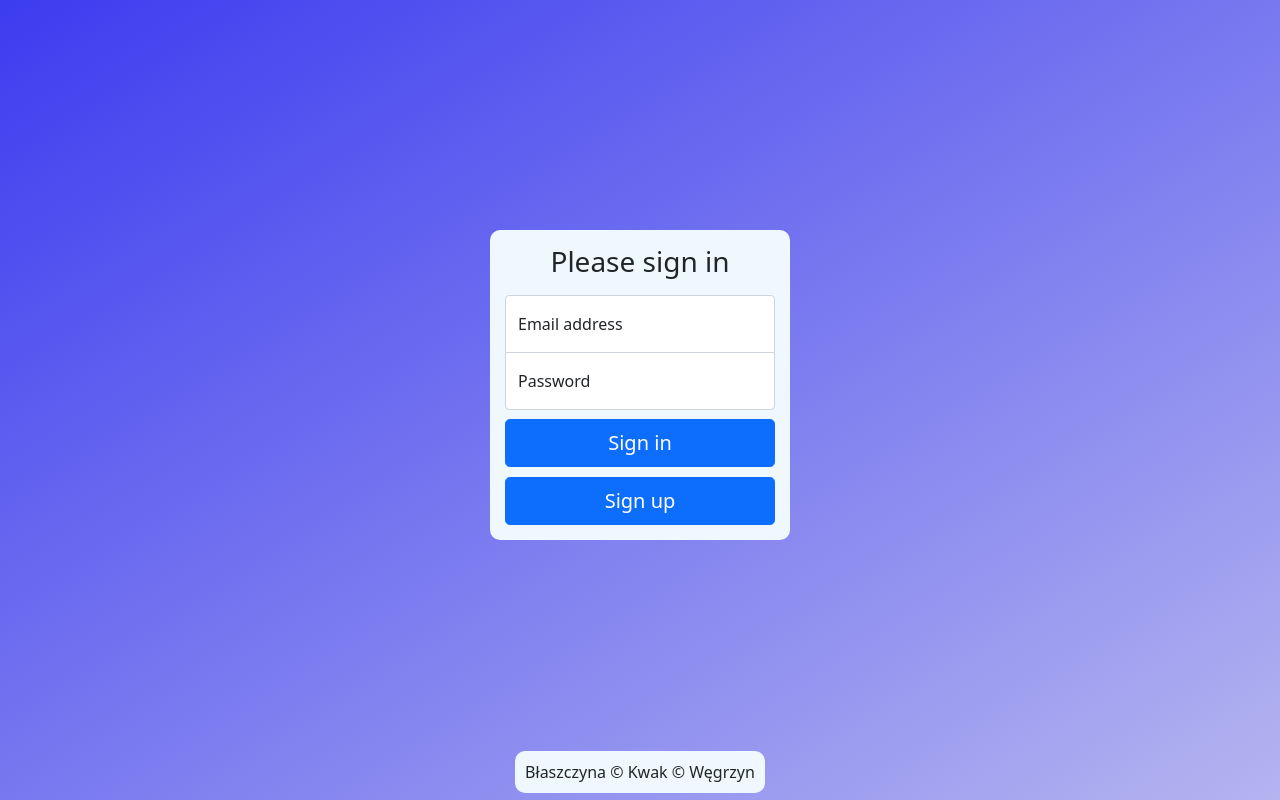
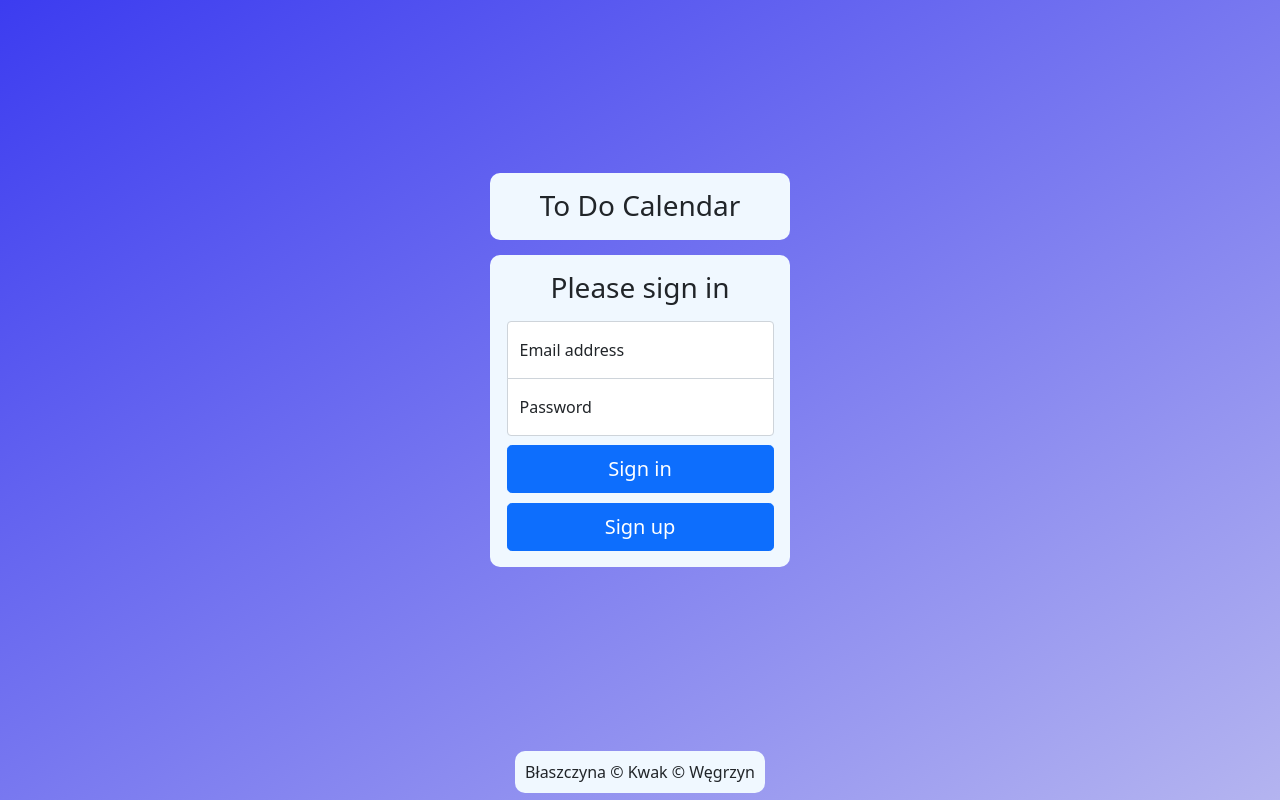
Before and after one commit to piotrjwegrzyn/KalendarzToDo, a PHP site: page / in a window 1280 px wide. Run offline with PHP 8.4, Linux system fonts and the light colour scheme; a stand-in replaces the project's code that opens the database connection; some libraries are stand-ins or nearby versions.

Commit message:
final commit

```diff
--- a/create.php
+++ b/create.php
@@ -10,14 +10,14 @@ if (!defined('IN_INDEX')) { exit("Nie można uruchomić tego pliku bezpośrednio
 
 			<div class="row">
 
-				<span class="text-xs-center text-decoration-none col-10 fs-1 fw-semibold center-class white-font">
+				<span class="text-center text-decoration-none col-10 fs-1 fw-semibold white-font">
 					<span>Add new event</span>
 				</span>
 
 
 				<!-- \/\/\/\/\/\/\/ TUTAJ JEST BUTTON DO ZATWIERDZANIA EDYCJI \/\/\/\/\/\/\/ -->
 
-                <button type="submit" class="btn col-2 button-show button-edit center-class">
+                <button type="submit" class="btn col-2 button-show button-edit">
 					<span>
 						<svg xmlns="http://www.w3.org/2000/svg" width="20" height="20" class="bi bi-pencil">
 							<path d="M12.146.146a.5.5 0 0 1 .708 0l3 3a.5.5 0 0 1 0 .708l-10 10a.5.5 0 0 1-.168.11l-5 2a.5.5 0 0 1-.65-.65l2-5a.5.5 0 0 1 .11-.168l10-10zM11.207 2.5 13.5 4.793 14.793 3.5 12.5 1.207 11.207 2.5zm1.586 3L10.5 3.207 4 9.707V10h.5a.5.5 0 0 1 .5.5v.5h.5a.5.5 0 0 1 .5.5v.5h.293l6.5-6.5zm-9.761 5.175-.106.106-1.528 3.821 3.821-1.528.106-.106A.5.5 0 0 1 5 12.5V12h-.5a.5.5 0 0 1-.5-.5V11h-.5a.5.5 0 0 1-.468-.325z"/>
--- a/show.php
+++ b/show.php
@@ -168,7 +168,7 @@ while ($task = $stmt->fetch(PDO::FETCH_ASSOC)) {
 		';
 }
 if ($harnas)
-	print '<p class="center-class"><img src="/harnas.png" width="250"></p>';
+	print '<p class="center-harnas"><img src="/harnas.png" width="250"></p>';
 ?>
 <script>
 	$(document).ready(function() {
--- a/signin.php
+++ b/signin.php
@@ -5,10 +5,15 @@ if (!defined('IN_INDEX')) { exit("Nie można uruchomić tego pliku bezpośrednio
 
 <body class="body-sign">
 
+<div class="form-sign">
+	<div class="div-sign">
+		<span class="h3 mb-3 fw-normal">To  Do Calendar</span>
+	</div>
+<div>
+
 <main class="form-sign">
 
   	<div class="div-sign">
-
 		<form action='/signin' method='POST'>
 			<h1 class="h3 mb-3 fw-normal">Please sign in</h1>
 
--- a/signup.php
+++ b/signup.php
@@ -32,6 +32,12 @@
 ?>
 
 <body class="body-sign">
+
+<div class="form-sign">
+	<div class="div-sign">
+		<span class="h3 mb-3 fw-normal">To  Do Calendar</span>
+	</div>
+<div>
 
 <main class="form-sign">
 	<div class="div-sign">
--- a/style.css
+++ b/style.css
@@ -169,13 +169,15 @@ input {
     border-top-right-radius: 0;
 }
 
-.center-class {
-    display:grid;
-    place-items:center
+.center-harnas {
+    align-items: center;
+    text-align: center;
 }
 
 .div-sign {
-    margin-top: -30px;
+    margin: 15px;
+    align-items: center;
+    text-align: center;
     background-color: aliceblue;
     padding: 5%;
     border-radius: 10px;
@@ -192,15 +194,12 @@ input {
 .body-sign {
     display: flex;
     align-items: center;
-    padding-top: 40px;
-    padding-bottom: 40px;
     background-color: #f5f5f5;
 }
 
 .form-sign {
     width: 100%;
     max-width: 330px;
-    padding: 15px;
     margin: auto;
 }
 
```
